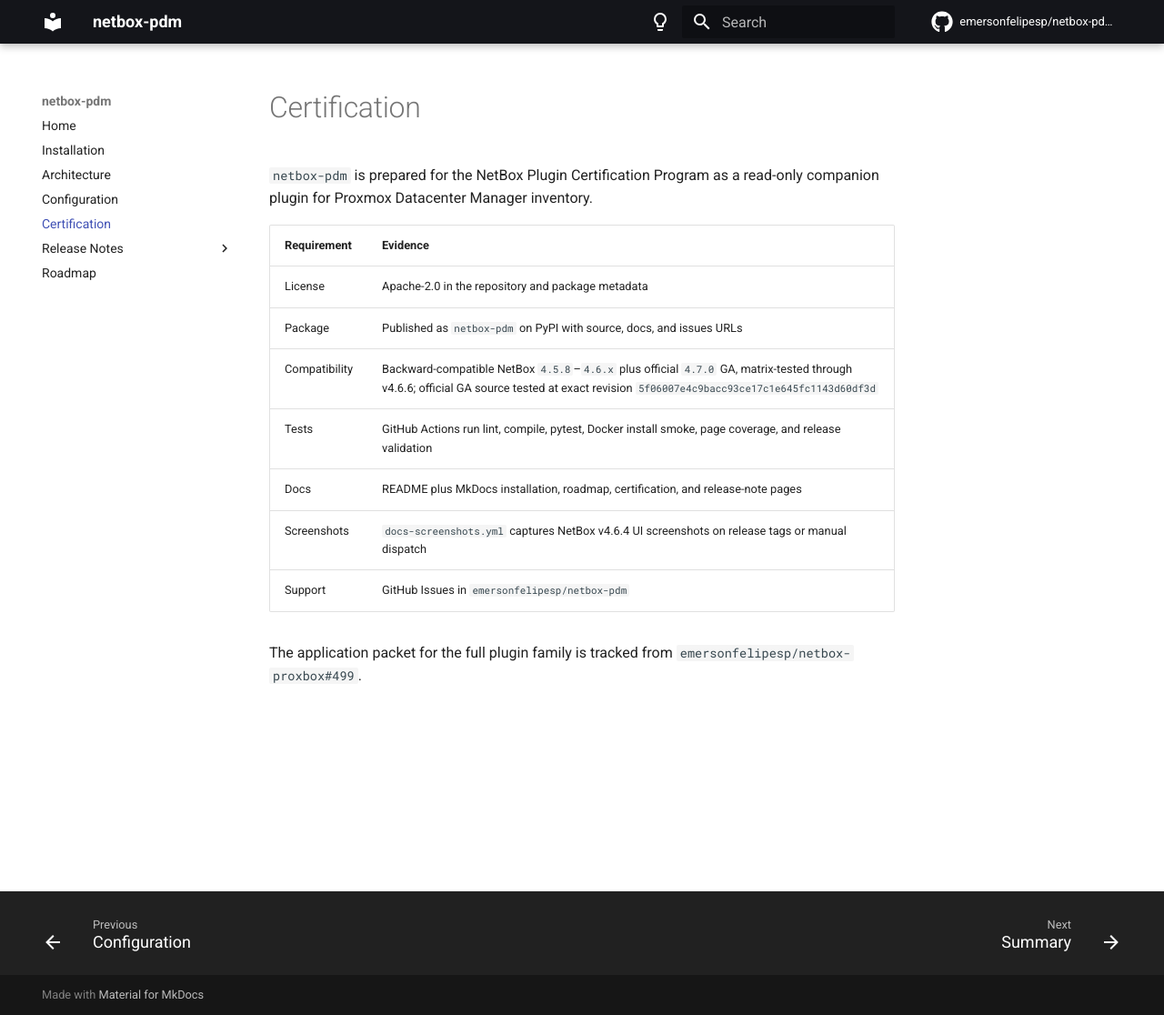
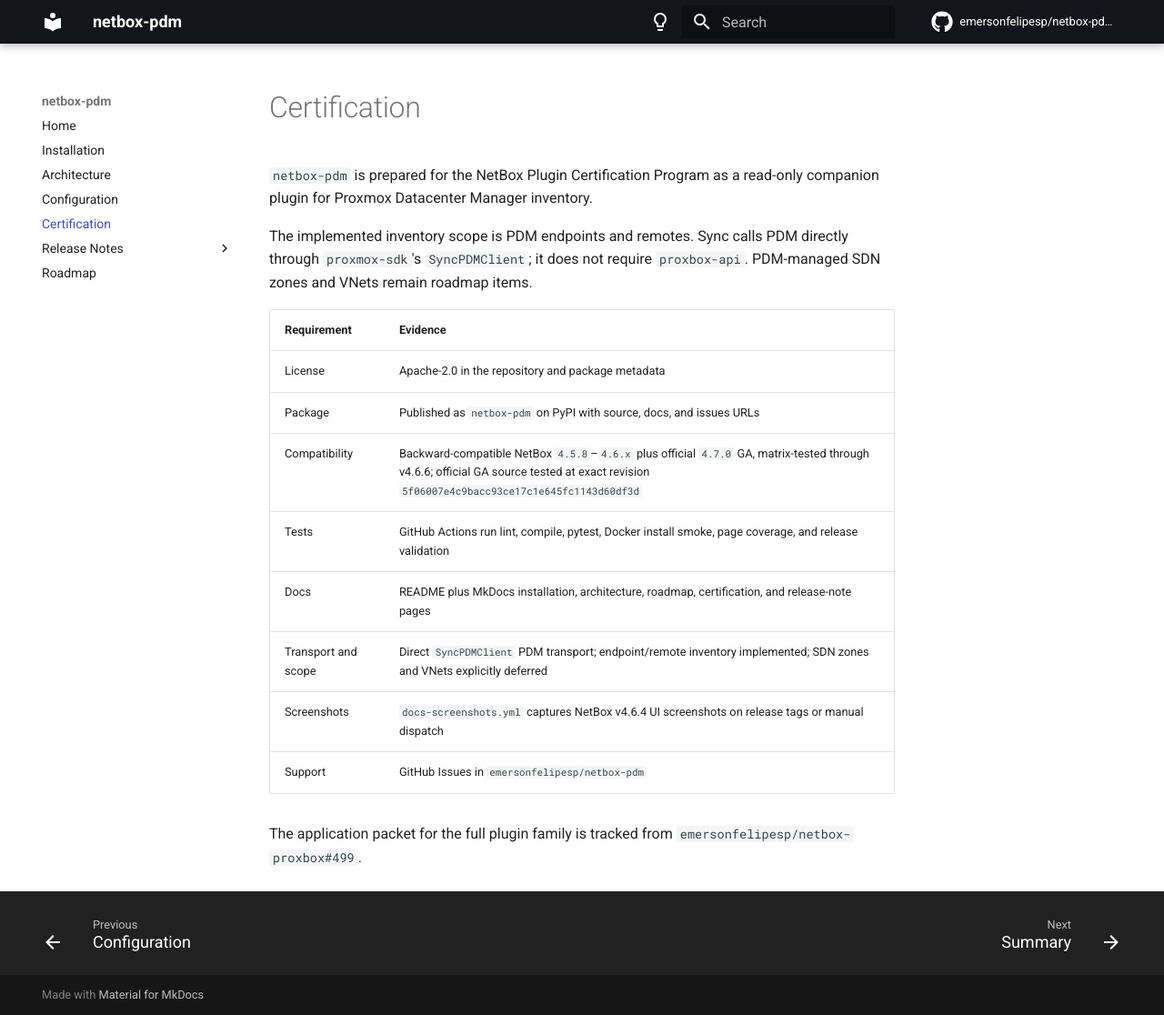
Before and after one commit to emersonfelipesp/netbox-pdm, an MkDocs documentation site: the page built from docs/certification.md, in a window 1280 px wide and 1116 px high. Shown: the whole window at 91% size. Built offline with MkDocs 1.6.1 and Material for MkDocs 9.7.7, drawn with Linux system fonts in a browser that asks for light colours; comment, search, counter and statistics services are not loaded.

Commit message:
Promote synchronized PDM documentation
Promotes the reviewed PDM documentation, agent guidance, and current-facing presentation copy to production. The change corrects transport, endpoint configuration, synchronized inventory, current-version, and roadmap boundaries, with the repository quality gate and staging deployment passing.

Co-authored-by: Emerson Felipe <emerson@netdevopsbr.com>
Co-committed-by: Emerson Felipe <emerson@netdevopsbr.com>

```diff
--- a/docs/certification.md
+++ b/docs/certification.md
@@ -2,6 +2,10 @@
 
 `netbox-pdm` is prepared for the NetBox Plugin Certification Program as a
 read-only companion plugin for Proxmox Datacenter Manager inventory.
+
+The implemented inventory scope is PDM endpoints and remotes. Sync calls PDM
+directly through `proxmox-sdk`'s `SyncPDMClient`; it does not require
+`proxbox-api`. PDM-managed SDN zones and VNets remain roadmap items.
 
 | Requirement | Evidence |
 | --- | --- |
@@ -9,7 +13,8 @@ read-only companion plugin for Proxmox Datacenter Manager inventory.
 | Package | Published as `netbox-pdm` on PyPI with source, docs, and issues URLs |
 | Compatibility | Backward-compatible NetBox `4.5.8`–`4.6.x` plus official `4.7.0` GA, matrix-tested through v4.6.6; official GA source tested at exact revision `5f06007e4c9bacc93ce17c1e645fc1143d60df3d` |
 | Tests | GitHub Actions run lint, compile, pytest, Docker install smoke, page coverage, and release validation |
-| Docs | README plus MkDocs installation, roadmap, certification, and release-note pages |
+| Docs | README plus MkDocs installation, architecture, roadmap, certification, and release-note pages |
+| Transport and scope | Direct `SyncPDMClient` PDM transport; endpoint/remote inventory implemented; SDN zones and VNets explicitly deferred |
 | Screenshots | `docs-screenshots.yml` captures NetBox v4.6.4 UI screenshots on release tags or manual dispatch |
 | Support | GitHub Issues in `emersonfelipesp/netbox-pdm` |
 
```
Also changed, not shown: AGENTS.md (+6 -0 lines), CERTIFICATION.md (+2 -1 lines), CLAUDE.md (+6 -0 lines), COMPATIBILITY.md (+5 -5 lines), README.md (+8 -7 lines), 1 other file.
